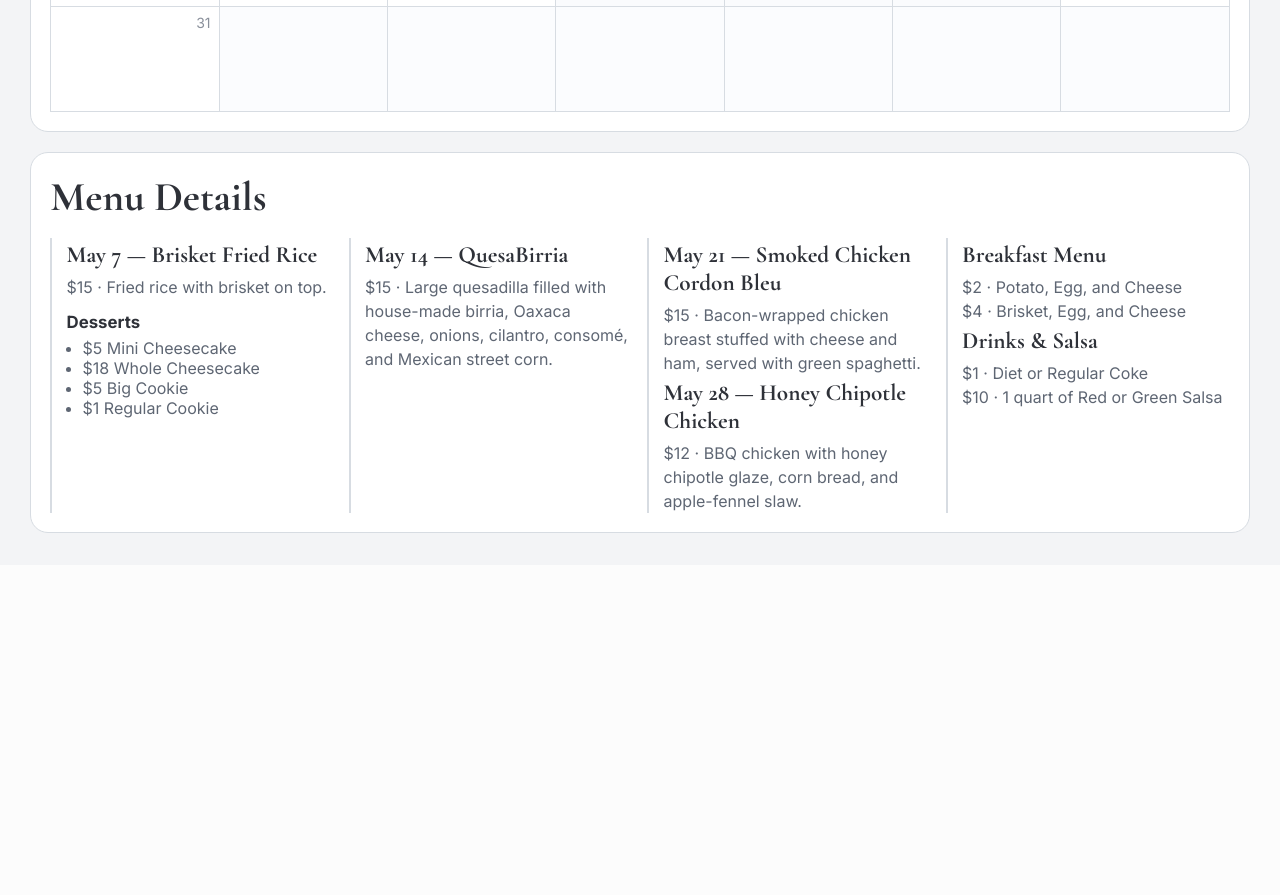
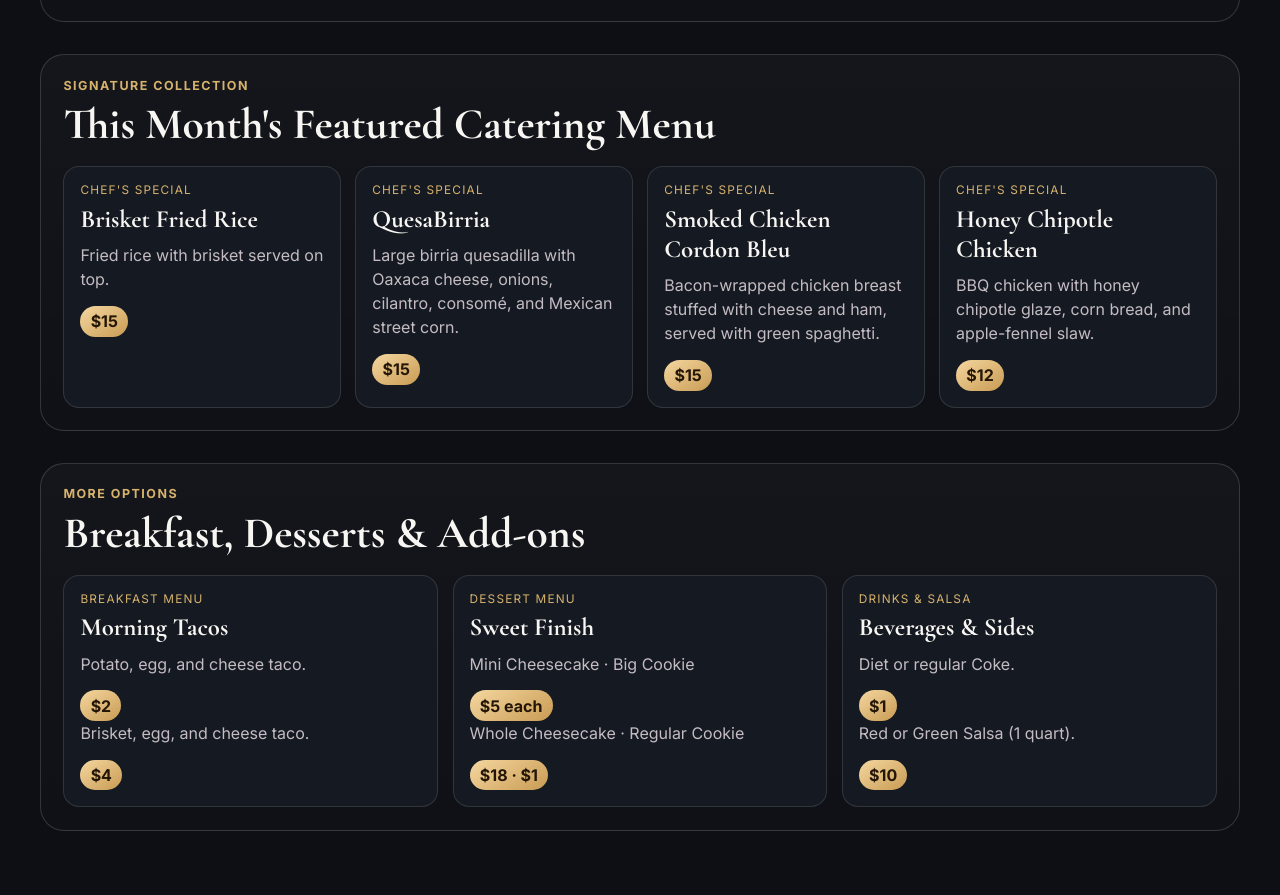
Before and after one commit to navjot-nangia/catering_website, a FastAPI app: page / in a window 1280 px wide. Shown: the part 1039-1934 px from the top of the page. Before the commit the page ends 1572 px from the top, so only its background shows below. Run offline with FastAPI, Linux system fonts and the light colour scheme.

Commit message:
Restore premium theme and apply provided menu content

```diff
--- a/static/styles.css
+++ b/static/styles.css
@@ -1,85 +1,204 @@
 :root {
-  --bg: #f3f4f6;
-  --paper: #ffffff;
-  --ink: #2e3138;
-  --muted: #5e6673;
-  --blue: #1f5fa8;
-  --line: #d7dce2;
+  --bg: #0d0f14;
+  --panel: #151a22;
+  --text: #f8f6f2;
+  --muted: #c4bcc2;
+  --gold: #d7b26d;
+  --gold-deep: #b28743;
+  --line: rgba(255, 255, 255, 0.15);
 }
 
-* { box-sizing: border-box; }
-body { margin: 0; font-family: "Inter", sans-serif; color: var(--ink); background: var(--bg); }
+* {
+  box-sizing: border-box;
+}
 
-.landing-page { width: min(1220px, 96vw); margin: 1rem auto 2rem; }
+html,
+body {
+  margin: 0;
+  font-family: "Inter", sans-serif;
+  color: var(--text);
+  background: radial-gradient(circle at 15% 15%, #252d3f, transparent 35%),
+    radial-gradient(circle at 88% 10%, #392922, transparent 30%), var(--bg);
+}
+
+.landing-page {
+  width: min(1200px, 94vw);
+  margin: 0 auto;
+  padding-bottom: 4rem;
+}
 
 .hero {
-  border-radius: 20px;
-  padding: 1.25rem 1.5rem 2.2rem;
-  color: #fff;
-  background: linear-gradient(rgba(10,18,32,0.6),rgba(10,18,32,0.6)),
-   url("https://images.unsplash.com/photo-1555244162-803834f70033?auto=format&fit=crop&w=1800&q=80") center/cover;
-}
-.top-nav { display: flex; justify-content: space-between; align-items: center; }
-.brand { font-family: "Cormorant Garamond", serif; font-size: 2rem; }
-.eyebrow { text-transform: uppercase; letter-spacing: .1em; font-weight: 700; margin: 0; color: #f3c77c; }
-h1,h2,h3 { font-family: "Cormorant Garamond", serif; }
-h1 { font-size: clamp(2rem,4.8vw,4rem); margin: .7rem 0; }
-.subtitle { max-width: 70ch; line-height: 1.6; margin: 0; color: #e9edf3; }
-.btn { text-decoration:none; padding:.6rem 1rem; border-radius:999px; border:1px solid rgba(255,255,255,.35); color:#fff; }
-
-.calendar-section, .details-section {
-  background: var(--paper);
+  margin-top: 1.2rem;
+  border-radius: 28px;
   border: 1px solid var(--line);
-  border-radius: 18px;
-  margin-top: 1.25rem;
-  padding: 1.2rem;
+  background: linear-gradient(rgba(13, 15, 20, 0.48), rgba(13, 15, 20, 0.78)),
+    url("https://images.unsplash.com/photo-1414235077428-338989a2e8c0?auto=format&fit=crop&w=1800&q=80") center/cover;
+  padding: 2rem 2.2rem 5rem;
+  box-shadow: 0 30px 70px rgba(0, 0, 0, 0.35);
 }
 
-.calendar-header h2 { margin: 0; font-size: clamp(1.7rem,3.2vw,2.5rem); }
-.calendar-header p { margin: .35rem 0 1rem; color: var(--muted); }
-
-.calendar-grid {
-  display: grid;
-  grid-template-columns: repeat(7, 1fr);
-  border-top: 1px solid var(--line);
-  border-left: 1px solid var(--line);
+.top-nav {
+  display: flex;
+  align-items: center;
+  justify-content: space-between;
 }
 
-.day {
-  min-height: 105px;
-  border-right: 1px solid var(--line);
-  border-bottom: 1px solid var(--line);
-  padding: .55rem;
-  position: relative;
-  background: #fff;
+.brand {
+  font-family: "Cormorant Garamond", serif;
+  font-size: 2rem;
+  letter-spacing: 0.05em;
 }
-.day-name {
-  min-height: auto;
-  background: var(--blue);
-  color: #fff;
+
+.hero-content {
+  max-width: 760px;
+  margin-top: 4.5rem;
+}
+
+.eyebrow {
+  color: var(--gold);
+  text-transform: uppercase;
+  letter-spacing: 0.12em;
+  font-size: 0.78rem;
   font-weight: 700;
-  text-align: center;
-  padding: .4rem;
+  margin: 0;
 }
-.day-name.weekend { background: #4a4f58; }
-.date { position: absolute; top: .45rem; right: .5rem; color: #8a909b; font-size: .88rem; }
-.day p { margin: 1.45rem 0 0; font-size: .88rem; color: #3a4250; }
-.has-item { background: #fafbfd; }
-.empty { background: #fbfcfe; }
 
-.details-section h2 { margin: 0 0 1rem; font-size: clamp(1.8rem,3.2vw,2.8rem); }
-.details-grid { display: grid; grid-template-columns: repeat(4, 1fr); gap: .9rem; }
-.details-grid article { border-left: 2px solid var(--line); padding-left: .9rem; }
-.details-grid h3 { margin: .2rem 0 .4rem; font-size: 1.45rem; }
-.details-grid h4 { margin: .8rem 0 .35rem; font-size: 1.05rem; font-family: "Inter", sans-serif; }
-.details-grid p { margin: 0; color: var(--muted); line-height: 1.5; }
-.details-grid ul { margin: .35rem 0 0; padding-left: 1rem; color: var(--muted); }
+h1,
+h2,
+h3 {
+  font-family: "Cormorant Garamond", serif;
+}
 
-@media (max-width: 980px) {
-  .details-grid { grid-template-columns: 1fr 1fr; }
+h1 {
+  font-size: clamp(2.4rem, 5.2vw, 4.5rem);
+  line-height: 1;
+  margin: 0.7rem 0 1rem;
 }
-@media (max-width: 740px) {
-  .calendar-grid { grid-template-columns: repeat(2, 1fr); }
-  .day-name { display: none; }
-  .details-grid { grid-template-columns: 1fr; }
+
+.subtitle {
+  margin: 0;
+  max-width: 62ch;
+  line-height: 1.65;
+  color: var(--muted);
 }
+
+.hero-actions {
+  display: flex;
+  gap: 0.9rem;
+  flex-wrap: wrap;
+  margin-top: 1.5rem;
+}
+
+.btn {
+  text-decoration: none;
+  border-radius: 999px;
+  padding: 0.72rem 1.2rem;
+  font-weight: 600;
+}
+
+.btn-primary {
+  background: linear-gradient(145deg, var(--gold), var(--gold-deep));
+  color: #1f170b;
+}
+
+.btn-soft {
+  border: 1px solid rgba(255, 255, 255, 0.22);
+  color: var(--text);
+  backdrop-filter: blur(2px);
+}
+
+.btn-ghost {
+  color: var(--text);
+  border: 1px solid rgba(255, 255, 255, 0.2);
+}
+
+.section-head {
+  margin-bottom: 1rem;
+}
+
+h2 {
+  font-size: clamp(1.8rem, 3.4vw, 2.8rem);
+  margin: 0.35rem 0 0;
+}
+
+.gallery-block,
+.menu-section {
+  margin-top: 2rem;
+  padding: 1.4rem;
+  border-radius: 24px;
+  border: 1px solid var(--line);
+  background: linear-gradient(180deg, rgba(255, 255, 255, 0.03), rgba(255, 255, 255, 0.01));
+}
+
+.gallery-grid {
+  display: grid;
+  grid-template-columns: 1.35fr 1fr 1fr;
+  gap: 0.9rem;
+}
+
+.gallery-grid img {
+  width: 100%;
+  height: 280px;
+  object-fit: cover;
+  border-radius: 16px;
+  border: 1px solid rgba(255, 255, 255, 0.15);
+}
+
+.menu-grid {
+  display: grid;
+  grid-template-columns: repeat(auto-fit, minmax(220px, 1fr));
+  gap: 0.9rem;
+}
+
+.menu-card {
+  background: var(--panel);
+  border: 1px solid rgba(255, 255, 255, 0.12);
+  border-radius: 16px;
+  padding: 1rem;
+}
+
+.menu-meta {
+  color: var(--gold);
+  font-size: 0.74rem;
+  letter-spacing: 0.1em;
+  text-transform: uppercase;
+}
+
+.menu-card h3 {
+  font-size: 1.55rem;
+  margin: 0.4rem 0 0.6rem;
+}
+
+.menu-card p {
+  margin: 0;
+  color: var(--muted);
+  line-height: 1.5;
+}
+
+.price {
+  display: inline-block;
+  margin-top: 0.9rem;
+  color: #241606;
+  background: linear-gradient(145deg, #f5d7a0, #c89b53);
+  padding: 0.34rem 0.64rem;
+  border-radius: 999px;
+  font-weight: 700;
+}
+
+@media (max-width: 820px) {
+  .gallery-grid {
+    grid-template-columns: 1fr;
+  }
+
+  .gallery-grid img {
+    height: 220px;
+  }
+
+  .hero {
+    padding: 1.4rem 1.2rem 3rem;
+  }
+
+  .hero-content {
+    margin-top: 2.6rem;
+  }
+}
--- a/templates/index.html
+++ b/templates/index.html
@@ -17,82 +17,56 @@
       <section class="hero">
         <nav class="top-nav">
           <div class="brand">Velvet Table</div>
-          <a href="#calendar" class="btn btn-ghost">Monthly Menu</a>
+          <a href="#menu" class="btn btn-ghost">Explore Menu</a>
         </nav>
 
         <div class="hero-content">
           <p class="eyebrow">Luxury Catering Studio</p>
-          <h1>Weekly Specials, Elevated Catering, Seamless Service</h1>
+          <h1>Memorable Dining Experiences For Unforgettable Events</h1>
           <p class="subtitle">
-            Your office and event catering calendar in one place. See what is being served each week,
-            browse detailed menu descriptions, and plan your orders in advance.
+            Premium catering for office lunches, celebrations, and private events. Rotating chef specials,
+            handcrafted breakfast options, and bold flavors made fresh.
           </p>
+          <div class="hero-actions">
+            <a href="#menu" class="btn btn-primary">View Signature Collection</a>
+            <a href="#details" class="btn btn-soft">See Full Menu Details</a>
+          </div>
         </div>
       </section>
 
-      <section id="calendar" class="calendar-section">
-        <div class="calendar-header">
-          <h2>May 2026 Menu Calendar</h2>
-          <p>Thursday and Friday feature rotating chef specials and breakfast favorites.</p>
+      <section id="gallery" class="gallery-block">
+        <div class="section-head">
+          <p class="eyebrow">Visual Flavor</p>
+          <h2>Designed Like A Five-Star Venue</h2>
         </div>
-
-        <div class="calendar-grid">
-          <div class="day day-name weekend">Sunday</div><div class="day day-name">Monday</div><div class="day day-name">Tuesday</div><div class="day day-name">Wednesday</div><div class="day day-name">Thursday</div><div class="day day-name">Friday</div><div class="day day-name weekend">Saturday</div>
-
-          <div class="day empty"></div><div class="day empty"></div><div class="day empty"></div><div class="day empty"></div><div class="day empty"></div>
-          <div class="day"><span class="date">1</span></div><div class="day"><span class="date">2</span></div>
-
-          <div class="day"><span class="date">3</span></div><div class="day"><span class="date">4</span></div><div class="day"><span class="date">5</span></div><div class="day"><span class="date">6</span></div>
-          <div class="day has-item"><span class="date">7</span><p>Brisket Fried Rice</p><p>Breakfast Tacos</p></div>
-          <div class="day has-item"><span class="date">8</span><p>Breakfast Tacos</p></div><div class="day"><span class="date">9</span></div>
-
-          <div class="day"><span class="date">10</span></div><div class="day"><span class="date">11</span></div><div class="day"><span class="date">12</span></div>
-          <div class="day has-item"><span class="date">13</span><p>Breakfast Tacos</p></div>
-          <div class="day has-item"><span class="date">14</span><p>QuesaBirria</p></div>
-          <div class="day has-item"><span class="date">15</span><p>Breakfast Tacos</p></div><div class="day"><span class="date">16</span></div>
-
-          <div class="day"><span class="date">17</span></div><div class="day"><span class="date">18</span></div><div class="day"><span class="date">19</span></div>
-          <div class="day has-item"><span class="date">20</span><p>Breakfast Tacos</p></div>
-          <div class="day has-item"><span class="date">21</span><p>Smoked Chicken Cordon Bleu</p></div>
-          <div class="day has-item"><span class="date">22</span><p>Breakfast Tacos</p></div><div class="day"><span class="date">23</span></div>
-
-          <div class="day"><span class="date">24</span></div><div class="day"><span class="date">25</span></div><div class="day"><span class="date">26</span></div>
-          <div class="day has-item"><span class="date">27</span><p>Breakfast Tacos</p></div>
-          <div class="day has-item"><span class="date">28</span><p>Honey Chipotle Chicken</p></div>
-          <div class="day has-item"><span class="date">29</span><p>Breakfast Tacos</p></div><div class="day"><span class="date">30</span></div>
-
-          <div class="day"><span class="date">31</span></div><div class="day empty"></div><div class="day empty"></div><div class="day empty"></div><div class="day empty"></div><div class="day empty"></div><div class="day empty"></div>
+        <div class="gallery-grid">
+          <img src="https://images.unsplash.com/photo-1517248135467-4c7edcad34c4?auto=format&fit=crop&w=1200&q=80" alt="Elegant event dining setup" />
+          <img src="https://images.unsplash.com/photo-1555244162-803834f70033?auto=format&fit=crop&w=1200&q=80" alt="Chef plating gourmet food" />
+          <img src="https://images.unsplash.com/photo-1466978913421-dad2ebd01d17?auto=format&fit=crop&w=1200&q=80" alt="Catering table with floral decor" />
         </div>
       </section>
 
-      <section class="details-section">
-        <h2>Menu Details</h2>
-        <div class="details-grid">
-          <article>
-            <h3>May 7 — Brisket Fried Rice</h3>
-            <p>$15 · Fried rice with brisket on top.</p>
-            <h4>Desserts</h4>
-            <ul>
-              <li>$5 Mini Cheesecake</li><li>$18 Whole Cheesecake</li><li>$5 Big Cookie</li><li>$1 Regular Cookie</li>
-            </ul>
-          </article>
-          <article>
-            <h3>May 14 — QuesaBirria</h3>
-            <p>$15 · Large quesadilla filled with house-made birria, Oaxaca cheese, onions, cilantro, consomé, and Mexican street corn.</p>
-          </article>
-          <article>
-            <h3>May 21 — Smoked Chicken Cordon Bleu</h3>
-            <p>$15 · Bacon-wrapped chicken breast stuffed with cheese and ham, served with green spaghetti.</p>
-            <h3>May 28 — Honey Chipotle Chicken</h3>
-            <p>$12 · BBQ chicken with honey chipotle glaze, corn bread, and apple-fennel slaw.</p>
-          </article>
-          <article>
-            <h3>Breakfast Menu</h3>
-            <p>$2 · Potato, Egg, and Cheese<br />$4 · Brisket, Egg, and Cheese</p>
-            <h3>Drinks & Salsa</h3>
-            <p>$1 · Diet or Regular Coke<br />$10 · 1 quart of Red or Green Salsa</p>
-          </article>
+      <section id="menu" class="menu-section">
+        <div class="section-head">
+          <p class="eyebrow">Signature Collection</p>
+          <h2>This Month's Featured Catering Menu</h2>
         </div>
+
+        <section class="menu-grid">
+          <article class="menu-card"><div class="menu-meta">Chef's Special</div><h3>Brisket Fried Rice</h3><p>Fried rice with brisket served on top.</p><span class="price">$15</span></article>
+          <article class="menu-card"><div class="menu-meta">Chef's Special</div><h3>QuesaBirria</h3><p>Large birria quesadilla with Oaxaca cheese, onions, cilantro, consomé, and Mexican street corn.</p><span class="price">$15</span></article>
+          <article class="menu-card"><div class="menu-meta">Chef's Special</div><h3>Smoked Chicken Cordon Bleu</h3><p>Bacon-wrapped chicken breast stuffed with cheese and ham, served with green spaghetti.</p><span class="price">$15</span></article>
+          <article class="menu-card"><div class="menu-meta">Chef's Special</div><h3>Honey Chipotle Chicken</h3><p>BBQ chicken with honey chipotle glaze, corn bread, and apple-fennel slaw.</p><span class="price">$12</span></article>
+        </section>
+      </section>
+
+      <section id="details" class="menu-section">
+        <div class="section-head"><p class="eyebrow">More Options</p><h2>Breakfast, Desserts & Add-ons</h2></div>
+        <section class="menu-grid">
+          <article class="menu-card"><div class="menu-meta">Breakfast Menu</div><h3>Morning Tacos</h3><p>Potato, egg, and cheese taco.</p><span class="price">$2</span><p>Brisket, egg, and cheese taco.</p><span class="price">$4</span></article>
+          <article class="menu-card"><div class="menu-meta">Dessert Menu</div><h3>Sweet Finish</h3><p>Mini Cheesecake · Big Cookie</p><span class="price">$5 each</span><p>Whole Cheesecake · Regular Cookie</p><span class="price">$18 · $1</span></article>
+          <article class="menu-card"><div class="menu-meta">Drinks & Salsa</div><h3>Beverages & Sides</h3><p>Diet or regular Coke.</p><span class="price">$1</span><p>Red or Green Salsa (1 quart).</p><span class="price">$10</span></article>
+        </section>
       </section>
     </main>
   </body>
```
